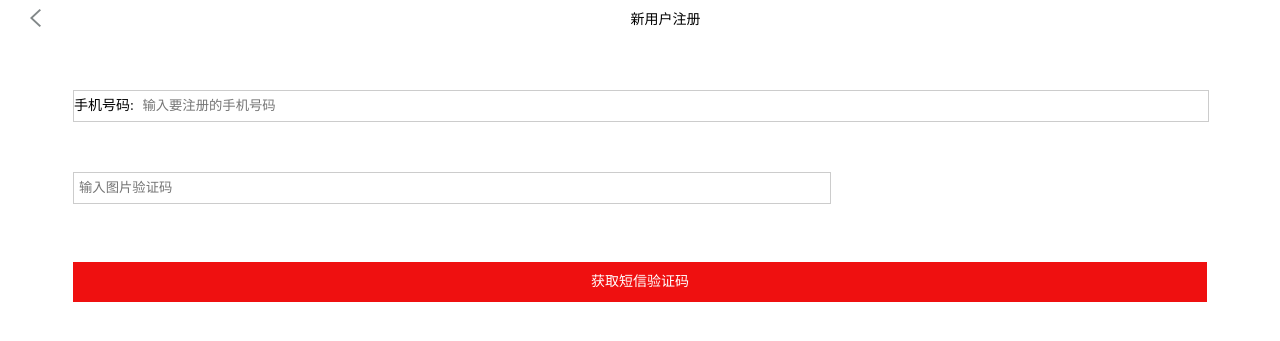
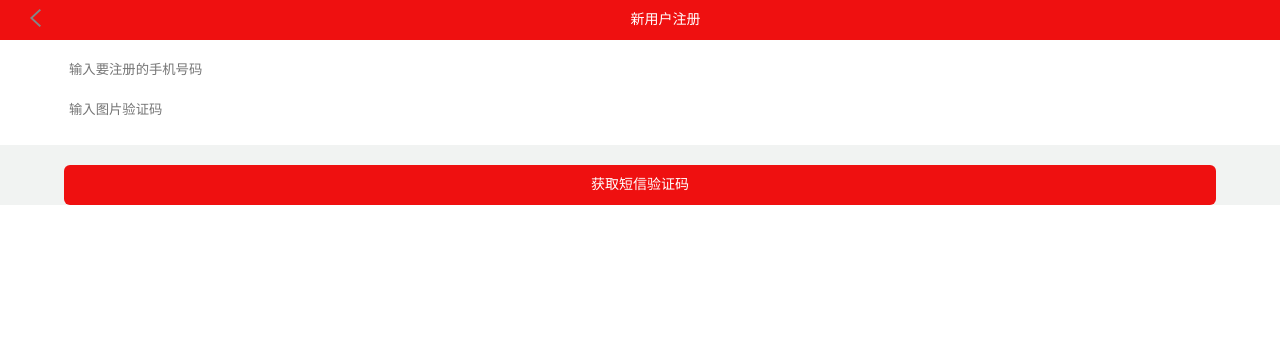
Before and after one commit to zhenshigu/demovf, a PHP site: page /database/application/views/clientm/Regpage.php in a window 1280 px wide. Shown: the top 341 px of the page. Run offline with PHP 8.4, Linux system fonts and the light colour scheme; the template is opened without the code that fills it, so the values that code supplies are empty.

Commit message:
修改注册界面

```diff
--- a/application/views/clientm/Regpage.php
+++ b/application/views/clientm/Regpage.php
@@ -16,7 +16,7 @@
     <ul class="block1" id="block1">
         <li>
             <div class="shell_common">
-            手机号码:
+
             <input type="text" class="custom_input" id="yourphone" placeholder="输入要注册的手机号码">
             </div>
         </li>
@@ -27,28 +27,28 @@
             <div style="width:30%;text-align: right;float: left">
             <?php echo $imgcode;?>
             </div></li>
-            <li ><div id="sendCode" class="sendCode">获取短信验证码</div></li>
+        <li style="background:#F1F3F2;padding-top:20px;"><div id="sendCode"  class="sendCode">获取短信验证码</div></li>
     </ul>
     <ul class="block2" id="block2" style="display: none;">
         <li>
-            <div style="border:1px solid #ccc;width: 90%">
-            短信验证码:
+            <div style="width: 90%;margin-left:5%">
+
             <input type="text" class="custom_input" id="captcha" placeholder="输入收到的短信验证码">
             </div>
         </li>
         <li>
-            <div style="border:1px solid #ccc;width: 90%">
-            设置密码:
+            <div style="width: 90%;margin-left:5%">
+
             <input type="password" class="custom_input" id="pwd" placeholder="输入你的密码">
             </div>
         </li>
         <li>
-            <div style="border:1px solid #ccc;width: 90%">
-            确认密码:
+            <div style="width: 90%;margin-left:5%">
+
             <input type="password" class="custom_input" id="pwd2" placeholder="输入密码进行确认">
             </div>
         </li>
-        <li ><div id="sendCaptcha" class="sendCode">注册</div></li>
+        <li style="background: #F1F3F2;padding-top: 20px;"><div id="sendCaptcha"   class="sendCode">注册</div></li>
     </ul>
     <input type="hidden" id="_base_url" value="<?php echo $base_url;?>">
 </body>
@@ -69,6 +69,7 @@ $(function() {
                 switch(data.code){
                     case 1:
                         $('#block1').toggle();
+                        $('#sendCode').toggle();
                         $('#block2').toggle();
                         break;
                     case 0:
--- a/static/css/apm.css
+++ b/static/css/apm.css
@@ -525,6 +525,7 @@ vertical-align:middle;
 }
 .reg_head li{
     line-height: 40px;
+    background:rgb(239, 16, 16);
 }
 .reg_head li span{
     display: inline-block;
@@ -536,12 +537,14 @@ vertical-align:middle;
 .reg_head li span:nth-child(2){
     width: 80%;
     text-align: center;
+    color:#fff;
 }
 .block1{
-    margin: 50px 10px 0 10px;
+    margin: 15px 0px 0 0px;
+    background: #fff;
 }
 .block1 li{
-    margin-bottom: 50px;
+    margin-bottom: 10px;
 }
 .custom_input{
     height: 30px;
@@ -551,7 +554,7 @@ vertical-align:middle;
     padding-left: 5px;
 }
 .shell_input{
-    border: 1px solid #ccc;
+
     width: 60%;
     float: left;
     margin-left: 5%
@@ -562,10 +565,12 @@ vertical-align:middle;
     text-align: center;
     line-height: 40px;
     color: #fff;
-    margin-left: 5%
+    margin-left: 5%;
+    border-radius: 6px;
 }
 .block2{
-    margin: 50px 10px 0 10px;
+    margin: 15px 0px 0 0px;
+    background: #fff;
 }
 .block2 li{
     margin-bottom: 10px;
@@ -579,7 +584,7 @@ vertical-align:middle;
     -o-transform:rotate(90deg); /* Opera */
 }
 .shell_common{
-    border:1px solid #ccc;width: 90%;margin-left: 5%
+    width: 90%;margin-left: 5%
 }
 .margin_bottom_10{
     margin-bottom: 10px;
```
